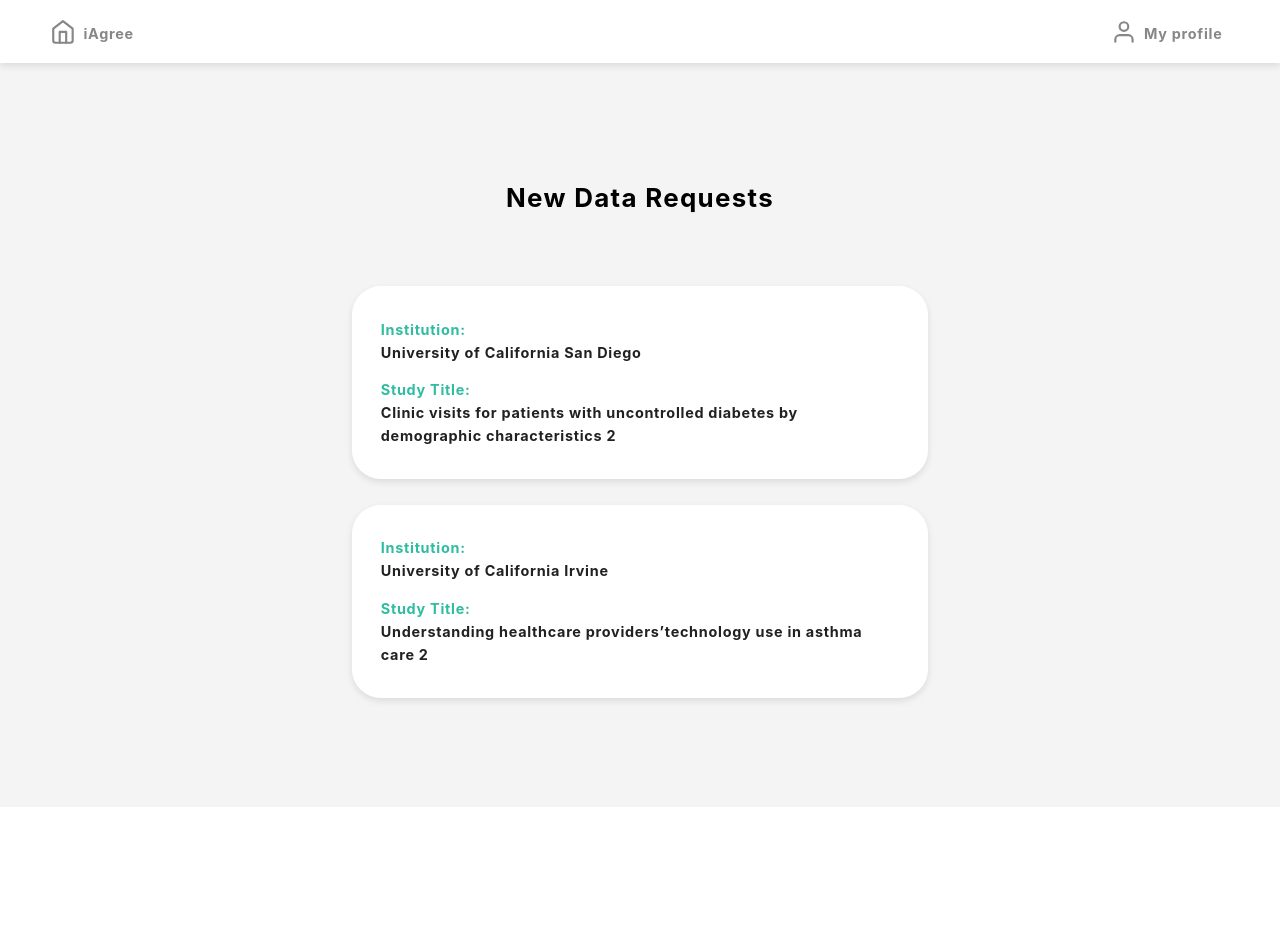
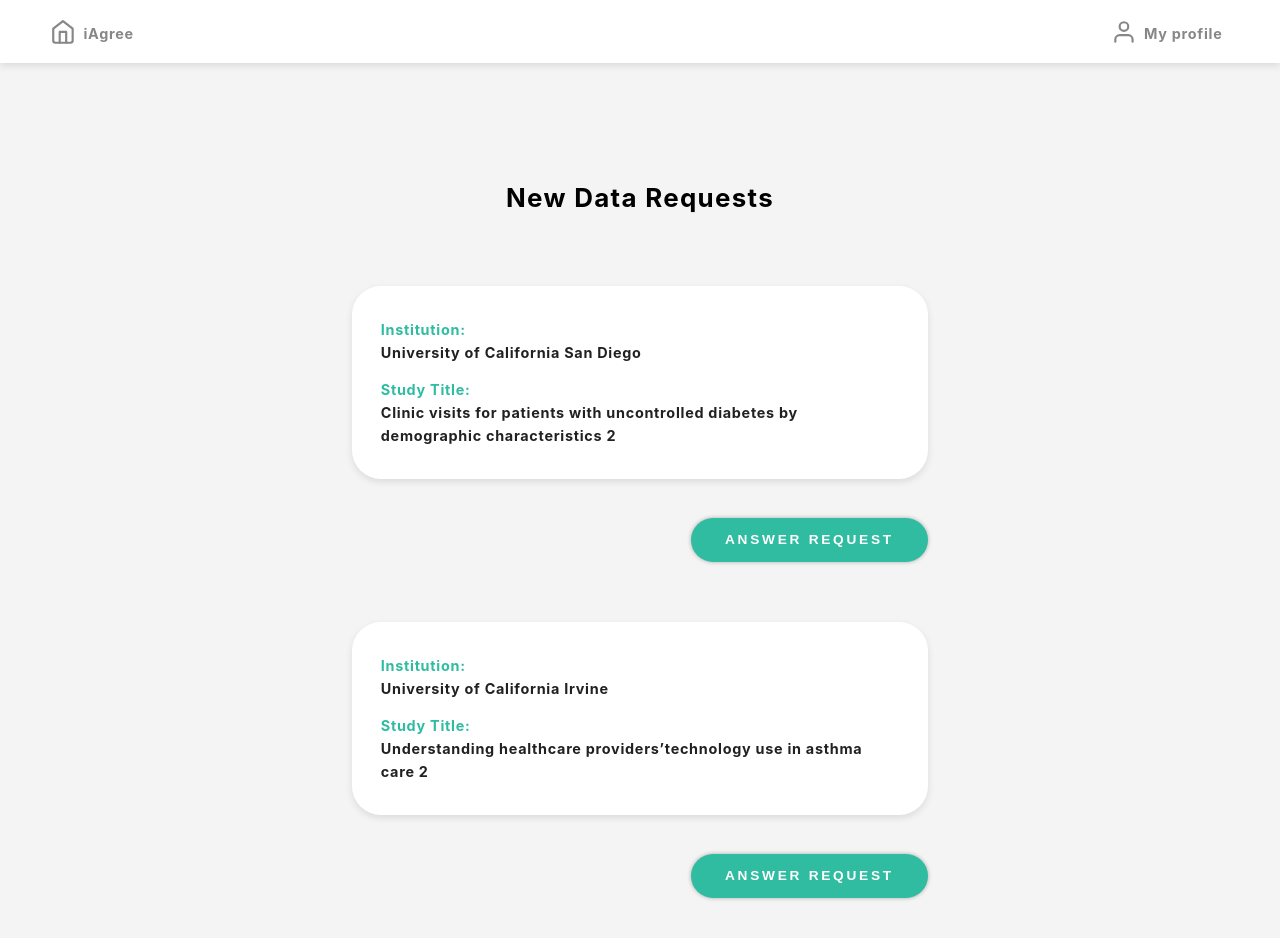
Before and after one commit to huzhx/baseline-preference, a React (Create React App) app: page /data-requests in a window 1280 px wide. Shown: the top 938 px of the page. Before the commit the page ends 807 px from the top, so only its background shows below. Built offline with nearby package versions, Linux system fonts and the light colour scheme.

Commit message:
replace the Study component by the StudyRequest component

```diff
--- a/src/DataRequests.js
+++ b/src/DataRequests.js
@@ -1,4 +1,5 @@
 import React, { useState } from 'react';
+import { useHistory } from 'react-router-dom';
 
 import styles from './DataRequests.module.css';
 import Study from './Study';
@@ -7,6 +8,7 @@ import Footer from './Footer';
 import { useScrollPosition } from './UseScrollPosition';
 import IconButton from './IconButton';
 import NavBar from './NavBar';
+import StudyRequest from './StudyRequest';
 
 const DataRequests = () => {
   const [sticky, setSticky] = useState(false);
@@ -17,6 +19,8 @@ const DataRequests = () => {
     },
     [sticky]
   );
+
+  const history = useHistory();
 
   const newRequests = [
     {
@@ -32,12 +36,18 @@ const DataRequests = () => {
   ];
   const requests = [];
   for (let request of newRequests) {
+    const studyInfo = {
+      title: request.title,
+      institution: request.institution,
+    };
     requests.push(
-      <Study
+      <StudyRequest
         key={request.title}
-        institution={request.institution}
-        title={request.title}
-        link={`/study-info/${request.reqId}`}
+        studyInfo={studyInfo}
+        buttonLabel="Answer Request"
+        buttonHandler={() => {
+          history.push(`/study-info/${request.reqId}`);
+        }}
       />
     );
   }
```
